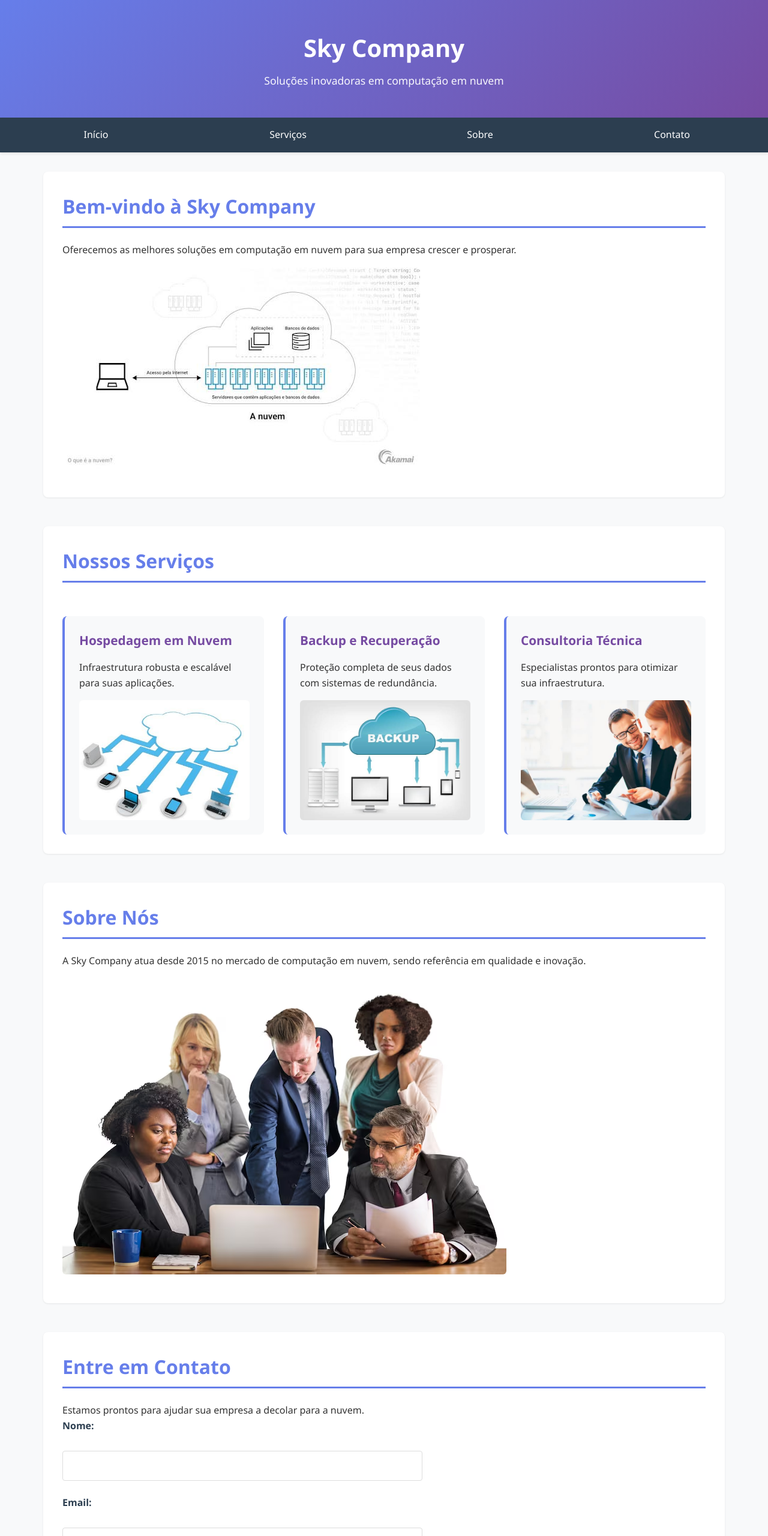
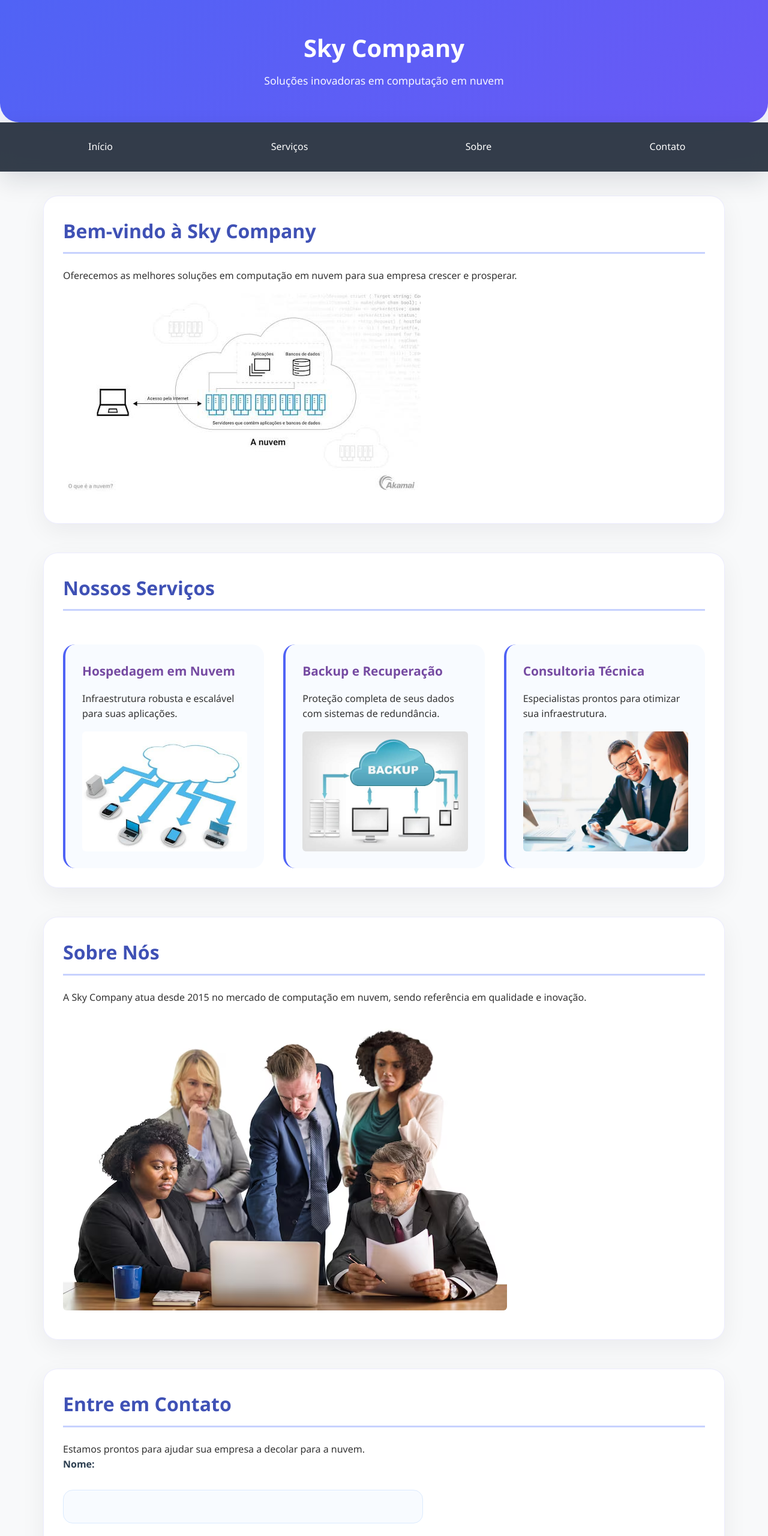
Before and after one commit to Pedro-Developers/Portifolio2.04k60fps, a plain HTML site: page index.html in a window 1280 px wide. Shown: the top 2560 px of the page at 60% size. Drawn offline with Linux system fonts and the light colour scheme.

Commit message:
Passo 4 Estética Visual

```diff
--- a/index.html
+++ b/index.html
@@ -4,6 +4,9 @@
     <meta charset="UTF-8">
     <meta name="viewport" content="width=device-width, initial-scale=1.0">
     <title>Sky Company - Soluções em Nuvem</title>
+    <link rel="preconnect" href="https://fonts.googleapis.com">
+    <link rel="preconnect" href="https://fonts.gstatic.com" crossorigin>
+    <link href="https://fonts.googleapis.com/css2?family=Inter:wght@400;500;600;700&display=swap" rel="stylesheet">
     <link rel="stylesheet" href="style.css">
 </head>
 <body>
--- a/style.css
+++ b/style.css
@@ -44,11 +44,13 @@ h1, h2, h3, h4, p, li, button, label, a {
 
 header {
     grid-area: header;
-    background: linear-gradient(135deg, #667eea 0%, #764ba2 100%);
+    background: linear-gradient(135deg, #5063f5 0%, #6a59f6 100%);
     color: white;
-    padding: 3rem 2rem;
+    padding: 3rem 2rem 3.5rem;
     text-align: center;
-    box-shadow: 0 2px 8px rgba(0, 0, 0, 0.1);
+    box-shadow: 0 24px 80px rgba(80, 99, 245, 0.12);
+    border-bottom-left-radius: 32px;
+    border-bottom-right-radius: 32px;
 }
 
 header h1 {
@@ -63,9 +65,10 @@ header p {
 
 nav {
     grid-area: nav;
-    background-color: #2c3e50;
-    padding: 0;
-    box-shadow: 0 2px 4px rgba(0, 0, 0, 0.1);
+    background: rgba(31, 41, 55, 0.9);
+    backdrop-filter: blur(12px);
+    padding: 0.75rem 1rem;
+    box-shadow: 0 16px 40px rgba(15, 23, 42, 0.12);
 }
 
 nav ul {
@@ -74,7 +77,7 @@ nav ul {
     flex-wrap: wrap;
     justify-content: center;
     align-items: center;
-    gap: 0;
+    gap: 0.75rem;
 }
 
 nav li {
@@ -87,17 +90,20 @@ nav a {
     display: block;
     color: white;
     text-decoration: none;
-    padding: 1rem;
-    transition: background-color 0.3s ease;
+    padding: 1rem 1.2rem;
+    border-radius: 999px;
+    transition: background-color 0.3s ease, transform 0.2s ease, box-shadow 0.2s ease;
 }
 
 nav a:hover {
-    background-color: #667eea;
+    background-color: rgba(255, 255, 255, 0.15);
+    box-shadow: 0 12px 24px rgba(0, 0, 0, 0.08);
+    transform: translateY(-2px);
 }
 
 main {
     grid-area: main;
-    padding: 2rem;
+    padding: 2.5rem 2rem 3rem;
     max-width: 1200px;
     margin: 0 auto;
     width: 100%;
@@ -106,17 +112,18 @@ main {
 section {
     margin-bottom: 3rem;
     padding: 2rem;
-    background-color: white;
-    border-radius: 8px;
-    box-shadow: 0 1px 3px rgba(0, 0, 0, 0.08);
+    background-color: rgba(255, 255, 255, 0.95);
+    border-radius: 24px;
+    box-shadow: 0 12px 40px rgba(15, 23, 42, 0.06);
+    border: 1px solid rgba(99, 102, 241, 0.12);
 }
 
 section h2 {
     font-size: 2rem;
-    color: #667eea;
+    color: #3f51b5;
     margin-bottom: 1.5rem;
-    border-bottom: 3px solid #667eea;
-    padding-bottom: 0.5rem;
+    border-bottom: 3px solid #c7d2fe;
+    padding-bottom: 0.65rem;
 }
 
 #servicos {
@@ -134,16 +141,17 @@ section h2 {
     flex-direction: column;
     align-items: flex-start;
     gap: 1rem;
-    padding: 1.5rem;
-    background-color: #f8f9fa;
-    border-radius: 8px;
-    border-left: 4px solid #667eea;
-    transition: transform 0.3s ease, box-shadow 0.3s ease;
+    padding: 1.75rem;
+    background-color: #f8fbff;
+    border-radius: 20px;
+    border-left: 4px solid #5063f5;
+    transition: transform 0.3s ease, box-shadow 0.3s ease, border-color 0.3s ease;
 }
 
 #servicos article:hover {
-    transform: translateY(-4px);
-    box-shadow: 0 4px 12px rgba(102, 126, 234, 0.15);
+    transform: translateY(-6px);
+    box-shadow: 0 20px 50px rgba(80, 99, 245, 0.12);
+    border-color: #3046d1;
 }
 
 #servicos article h3 {
@@ -192,12 +200,13 @@ img {
 
 #contato input,
 #contato textarea {
-    padding: 0.8rem;
-    border: 1px solid #ddd;
-    border-radius: 4px;
+    padding: 1rem;
+    border: 1px solid #dbeafe;
+    border-radius: 16px;
+    background-color: #f8fbff;
     font-family: inherit;
     font-size: 1rem;
-    transition: border-color 0.3s ease;
+    transition: border-color 0.3s ease, box-shadow 0.3s ease;
 }
 
 
@@ -221,37 +230,40 @@ img {
 
 #contato button {
     padding: 1rem 2rem;
-    background: linear-gradient(135deg, #667eea 0%, #764ba2 100%);
+    background: linear-gradient(135deg, #5063f5 0%, #5c4ef5 100%);
     color: white;
     border: none;
-    border-radius: 4px;
-    font-size: 1.1rem;
-    font-weight: 600;
+    border-radius: 999px;
+    font-size: 1.05rem;
+    font-weight: 700;
     cursor: pointer;
-    transition: transform 0.2s ease, box-shadow 0.2s ease;
+    transition: transform 0.25s ease, box-shadow 0.25s ease, background 0.25s ease;
     align-self: flex-start;
+    box-shadow: 0 16px 30px rgba(80, 99, 245, 0.18);
 }
 
 #contato button:hover {
-    transform: scale(1.05);
-    box-shadow: 0 4px 12px rgba(102, 126, 234, 0.4);
+    transform: translateY(-2px) scale(1.02);
+    box-shadow: 0 20px 40px rgba(80, 99, 245, 0.22);
 }
 
 #contato button:active {
-    transform: scale(0.98);
+    transform: translateY(0) scale(0.98);
 }
 
 footer {
     grid-area: footer;
-    background-color: #2c3e50;
+    background-color: #1f2937;
     color: white;
     padding: 2rem;
     margin-top: auto;
+    border-top: 1px solid rgba(255, 255, 255, 0.08);
 }
 
 footer > p {
     margin-bottom: 1rem;
     text-align: center;
+    opacity: 0.85;
 }
 
 footer nav ul {
@@ -260,7 +272,7 @@ footer nav ul {
     flex-wrap: wrap;
     justify-content: center;
     align-items: center;
-    gap: 0;
+    gap: 1rem;
     margin: 0;
 }
 
@@ -272,11 +284,13 @@ footer nav a {
     color: white;
     text-decoration: none;
     padding: 0.5rem 1rem;
-    transition: color 0.3s ease;
+    border-radius: 999px;
+    transition: color 0.3s ease, background-color 0.3s ease;
 }
 
 footer nav a:hover {
-    color: #667eea;
+    color: #e0e7ff;
+    background-color: rgba(255, 255, 255, 0.08);
 }
 
 @media (max-width: 768px) {
```
